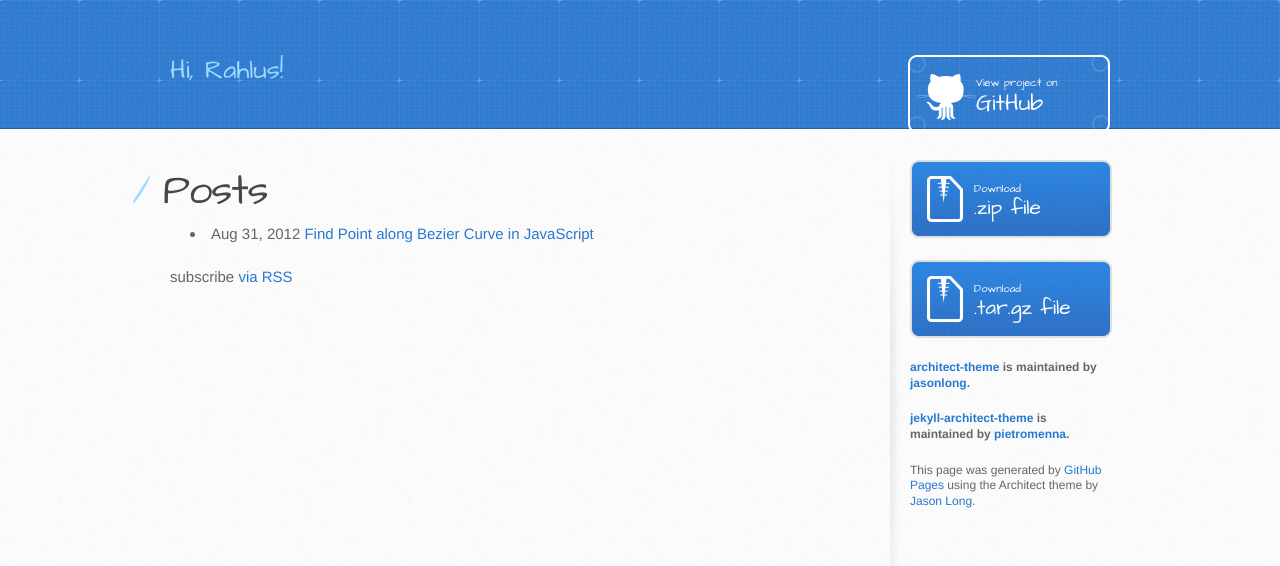
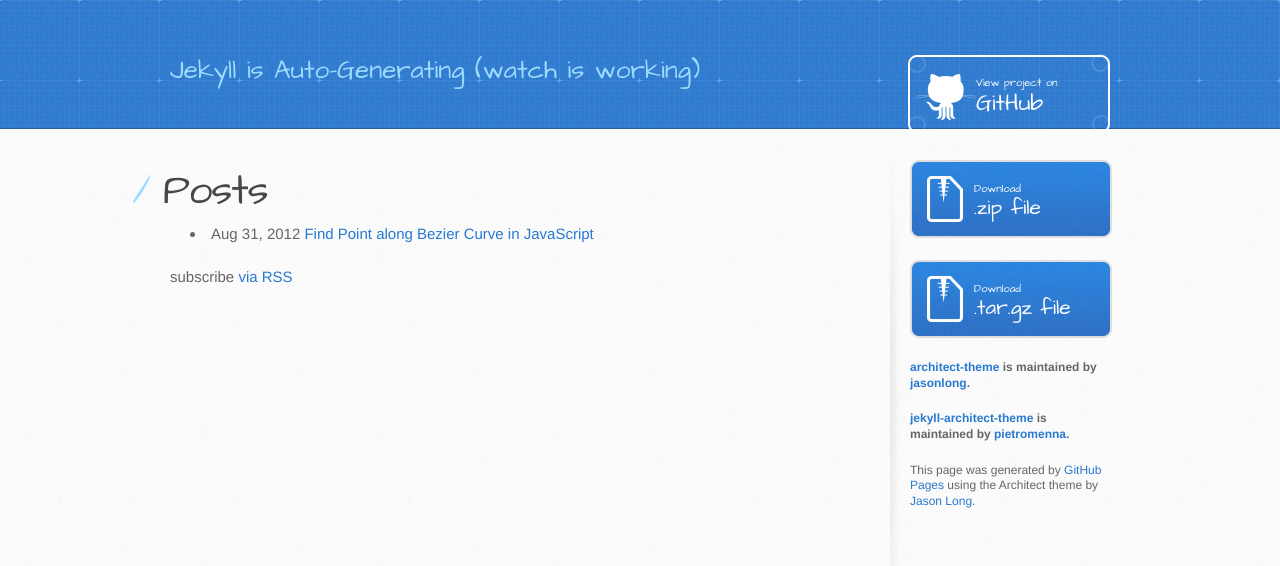
Before and after one commit to mikerandrup/mikerandrup.github.io, a Jekyll site: the page built from index.html, in a window 1280 px wide. Shown: the top 566 px of the page. Built offline with Jekyll 4.4.1, drawn with Linux system fonts in a browser that asks for light colours.

Commit message:
Additional layout change.

```diff
--- a/_layouts/default.html
+++ b/_layouts/default.html
@@ -20,7 +20,7 @@
     <header>
       <div class="inner">
         <h1> {{ site.name }} </h1>
-        <h2>Hi, Rahlus!</h2>
+        <h2>Jekyll is Auto-Generating (watch is working)</h2>
         <a href="https://github.com/pietromenna/jekyll-architect-theme" class="button"><small>View project on</small>GitHub</a>
       </div>
     </header>
```
